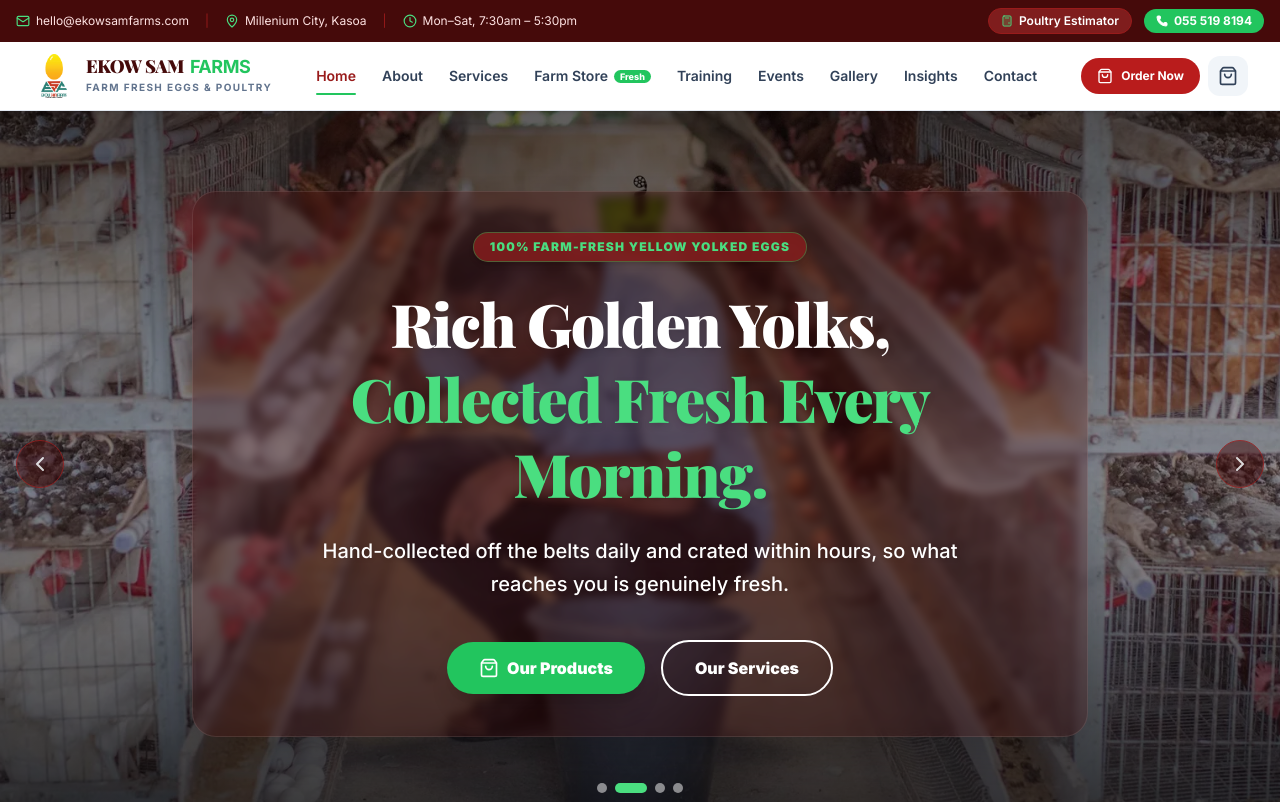
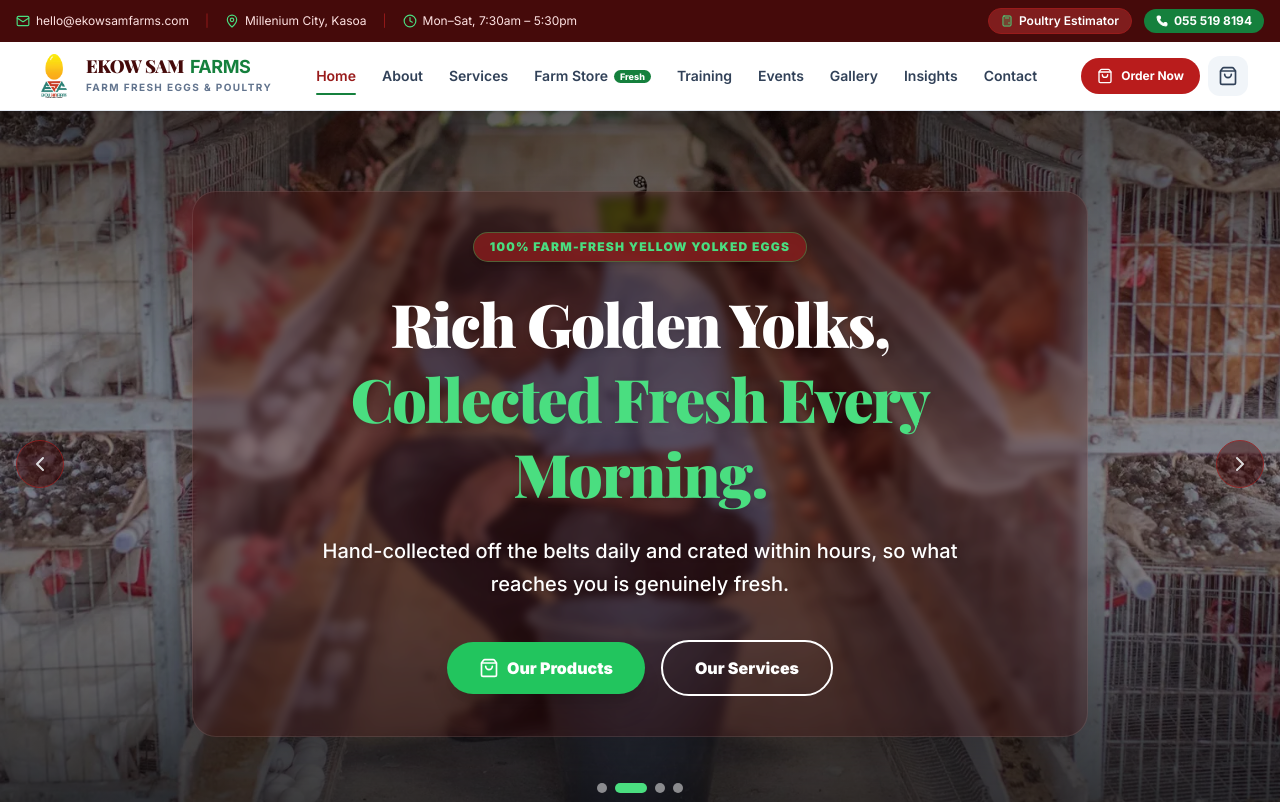
Before and after one commit to gomathie/ekowsamfarms, a React (Vite) app: page / in a window 1280 px wide. Shown: the top 802 px of the page. Built offline with nearby package versions, Linux system fonts and the light colour scheme.

Commit message:
feat: update header accent colors for improved visual consistency

```diff
--- a/src/components/Header.tsx
+++ b/src/components/Header.tsx
@@ -83,7 +83,7 @@ export const Header: React.FC<HeaderProps> = ({
             )}
             <a
               href={`tel:${FARM_INFO.phones[0].replace(/\s/g, '')}`}
-              className="flex items-center gap-1.5 bg-accent-500 text-white hover:bg-accent-400 font-bold px-3 py-1 rounded-full text-xs transition-colors"
+              className="flex items-center gap-1.5 bg-accent-700 text-white hover:bg-accent-600 font-bold px-3 py-1 rounded-full text-xs transition-colors"
             >
               <Phone className="w-3 h-3 fill-current" />
               <span>{FARM_INFO.phones[0]}</span>
@@ -111,7 +111,7 @@ export const Header: React.FC<HeaderProps> = ({
               <span className="text-lg font-black tracking-tight text-brand-950 font-serif leading-none">
                 EKOW SAM
               </span>
-              <span className="text-lg font-bold tracking-tight text-accent-500 leading-none">
+              <span className="text-lg font-bold tracking-tight text-accent-700 leading-none">
                 FARMS
               </span>
             </div>
@@ -138,12 +138,12 @@ export const Header: React.FC<HeaderProps> = ({
               >
                 <span>{item.label}</span>
                 {item.badge && (
-                  <span className="bg-accent-500 text-white text-[9px] font-extrabold px-1.5 py-0.5 rounded-full leading-none">
+                  <span className="bg-accent-700 text-white text-[9px] font-extrabold px-1.5 py-0.5 rounded-full leading-none">
                     {item.badge}
                   </span>
                 )}
                 {isActive && (
-                  <span className="absolute -bottom-px left-3 right-3 h-0.5 bg-accent-500 rounded-full" />
+                  <span className="absolute -bottom-px left-3 right-3 h-0.5 bg-accent-700 rounded-full" />
                 )}
               </button>
             );
@@ -167,7 +167,7 @@ export const Header: React.FC<HeaderProps> = ({
           >
             <ShoppingBag className="w-5 h-5" />
             {cartCount > 0 && (
-              <span className="absolute -top-1 -right-1 bg-accent-500 text-white text-[10px] font-black w-5 h-5 rounded-full flex items-center justify-center">
+              <span className="absolute -top-1 -right-1 bg-accent-700 text-white text-[10px] font-black w-5 h-5 rounded-full flex items-center justify-center">
                 {cartCount}
               </span>
             )}
@@ -212,7 +212,7 @@ export const Header: React.FC<HeaderProps> = ({
           <div className="pt-3 space-y-2">
             <button
               onClick={() => handleNavClick('store')}
-              className="w-full bg-accent-500 hover:bg-accent-400 text-white font-black py-3 rounded-xl flex items-center justify-center gap-2 transition-colors"
+              className="w-full bg-accent-700 hover:bg-accent-800 text-white font-black py-3 rounded-xl flex items-center justify-center gap-2 transition-colors"
             >
               <ShoppingBag className="w-5 h-5" />
               <span>Shop Fresh Eggs &amp; Poultry</span>
```
